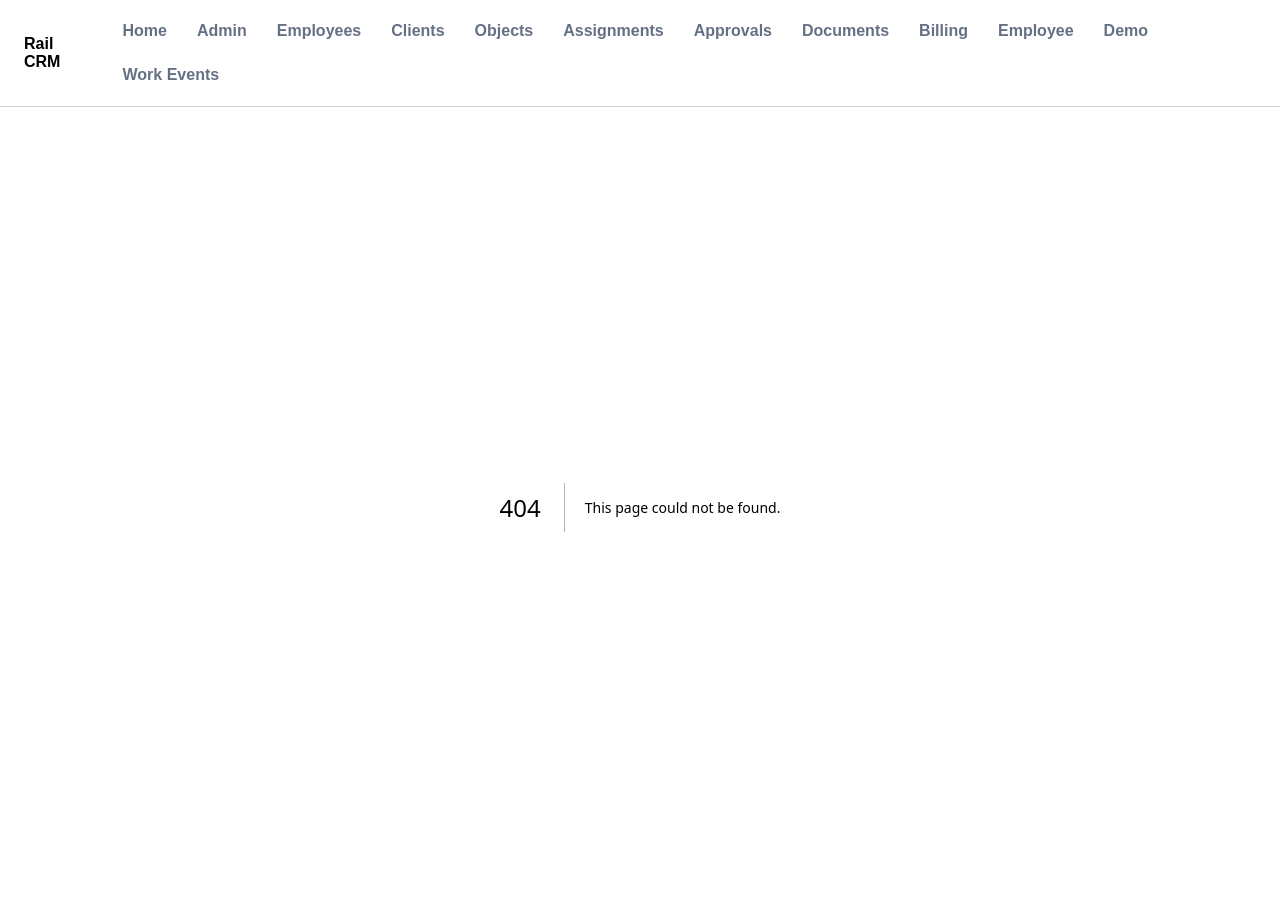
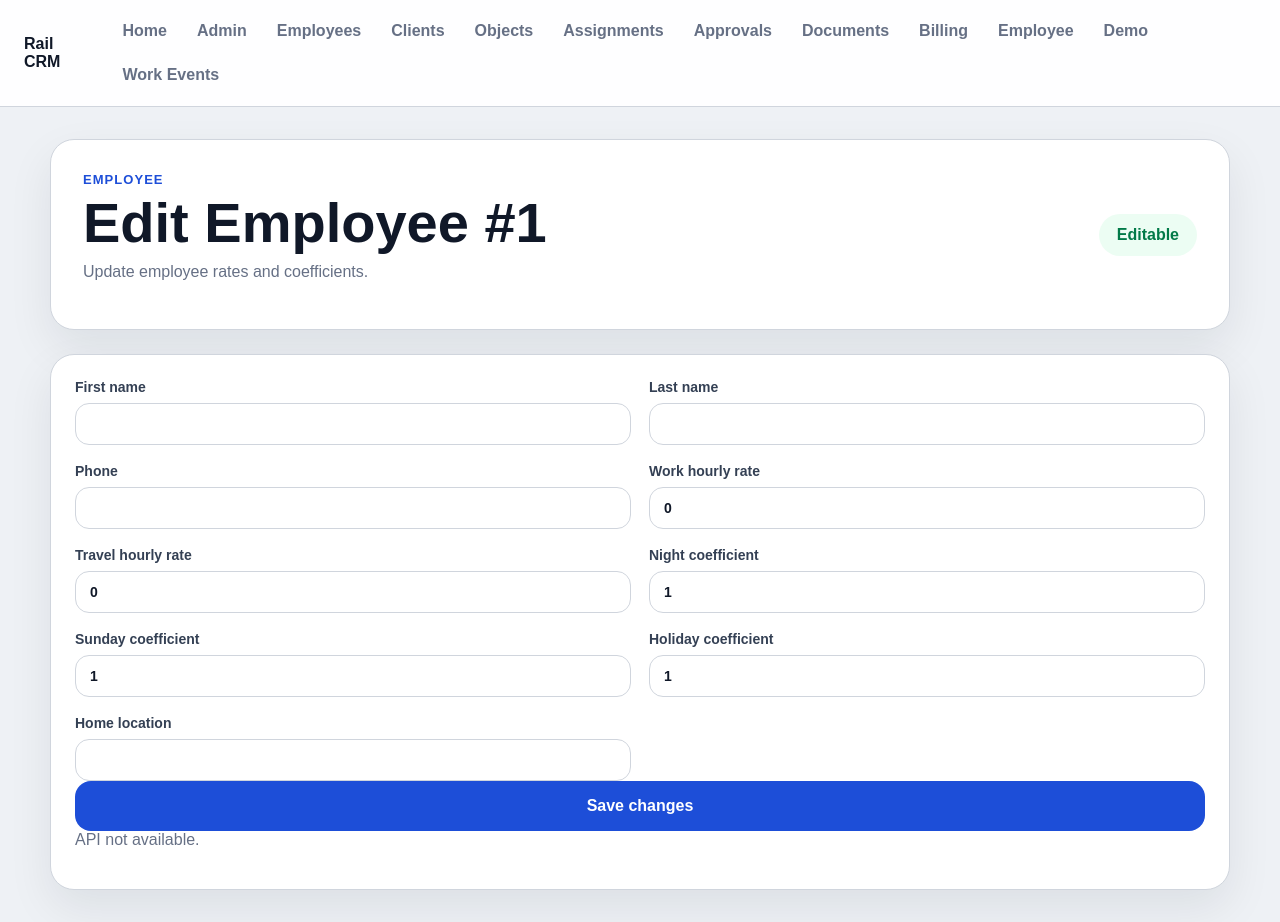
Before and after one commit to Webartdp/rail-crm-platform, a Next.js app in the folder frontend/: page /employees/1/edit in a window 1280 px wide. Before the commit this address had no page. Built offline with nearby package versions, Linux system fonts and the light colour scheme; no server answers.

Commit message:
Add employee edit page

```diff
--- /dev/null
+++ b/frontend/app/employees/[id]/edit/page.tsx
@@ -0,0 +1,84 @@
+'use client';
+
+import { useEffect, useState } from 'react';
+import { getEmployeeProfile, updateEmployeeProfile } from '../../../../lib/employee-profiles';
+
+export default function EditEmployeePage({ params }: { params: { id: string } }) {
+  const id = Number(params.id);
+  const [firstName, setFirstName] = useState('');
+  const [lastName, setLastName] = useState('');
+  const [phone, setPhone] = useState('');
+  const [rate, setRate] = useState('0');
+  const [travelRate, setTravelRate] = useState('0');
+  const [night, setNight] = useState('1');
+  const [sunday, setSunday] = useState('1');
+  const [holiday, setHoliday] = useState('1');
+  const [homeLocation, setHomeLocation] = useState('');
+  const [message, setMessage] = useState('Loading employee...');
+
+  useEffect(() => {
+    getEmployeeProfile(id)
+      .then((response) => {
+        const item = response.data;
+        setFirstName(item.first_name || '');
+        setLastName(item.last_name || '');
+        setPhone(item.phone || '');
+        setRate(String(item.standard_hourly_rate || '0'));
+        setTravelRate(String(item.travel_hourly_rate || '0'));
+        setNight(String(item.night_coefficient || '1'));
+        setSunday(String(item.sunday_coefficient || '1'));
+        setHoliday(String(item.holiday_coefficient || '1'));
+        setHomeLocation(item.home_location || '');
+        setMessage('Loaded from API.');
+      })
+      .catch(() => setMessage('API not available.'));
+  }, [id]);
+
+  async function submit() {
+    try {
+      await updateEmployeeProfile(id, {
+        first_name: firstName,
+        last_name: lastName,
+        phone,
+        standard_hourly_rate: Number(rate),
+        travel_hourly_rate: Number(travelRate),
+        night_coefficient: Number(night),
+        sunday_coefficient: Number(sunday),
+        holiday_coefficient: Number(holiday),
+        home_location: homeLocation,
+      });
+      setMessage('Employee profile updated.');
+    } catch (error) {
+      setMessage('API not available. Employee profile was not updated.');
+    }
+  }
+
+  return (
+    <main className="page-shell">
+      <section className="hero-card">
+        <div>
+          <p className="eyebrow">Employee</p>
+          <h1>Edit Employee #{id}</h1>
+          <p className="hero-text">Update employee rates and coefficients.</p>
+        </div>
+        <div className="status-pill">Editable</div>
+      </section>
+
+      <section className="panel">
+        <div className="form-grid">
+          <label>First name<input value={firstName} onChange={(event) => setFirstName(event.target.value)} /></label>
+          <label>Last name<input value={lastName} onChange={(event) => setLastName(event.target.value)} /></label>
+          <label>Phone<input value={phone} onChange={(event) => setPhone(event.target.value)} /></label>
+          <label>Work hourly rate<input value={rate} onChange={(event) => setRate(event.target.value)} /></label>
+          <label>Travel hourly rate<input value={travelRate} onChange={(event) => setTravelRate(event.target.value)} /></label>
+          <label>Night coefficient<input value={night} onChange={(event) => setNight(event.target.value)} /></label>
+          <label>Sunday coefficient<input value={sunday} onChange={(event) => setSunday(event.target.value)} /></label>
+          <label>Holiday coefficient<input value={holiday} onChange={(event) => setHoliday(event.target.value)} /></label>
+          <label>Home location<input value={homeLocation} onChange={(event) => setHomeLocation(event.target.value)} /></label>
+        </div>
+        <button className="action-button primary" onClick={submit} type="button">Save changes</button>
+        <p className="hint">{message}</p>
+      </section>
+    </main>
+  );
+}
```
